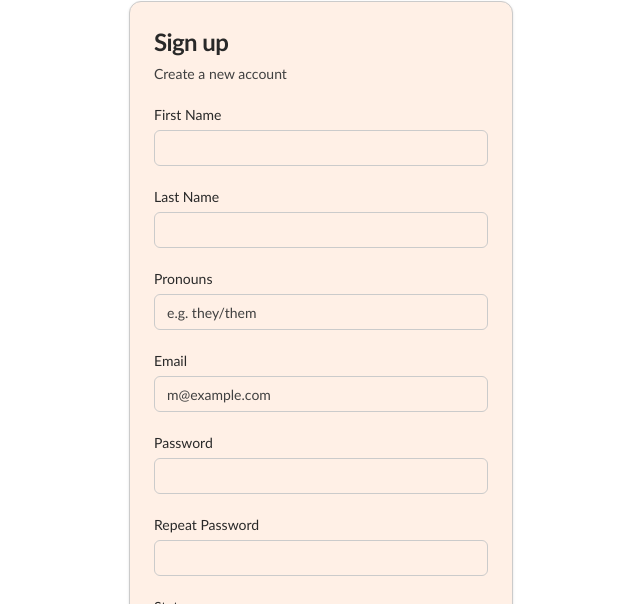
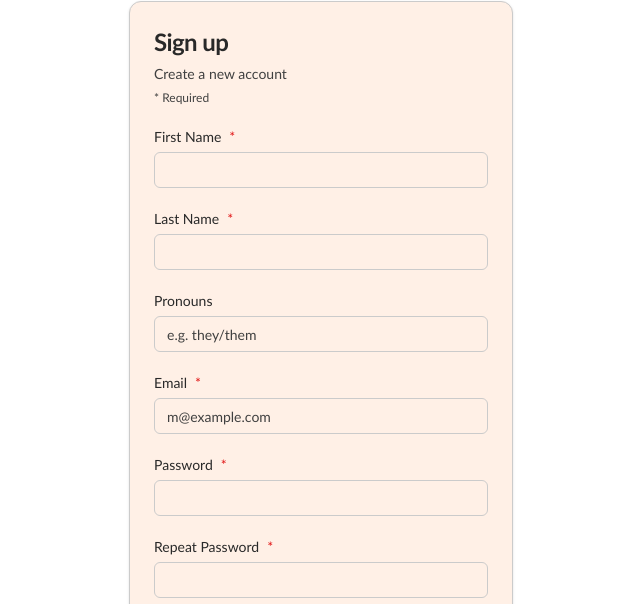
Before and after one commit to lfryemason/pih-advocacy-engage, a Next.js app: page /auth/sign-up in a window 1280 px wide. Shown: the part 269-873 px from the top of the page, without its empty margins (319-959 px from the left). Built offline with nearby package versions, Linux system fonts and the light colour scheme; no server answers.

Commit message:
Add required asterisks to sign-up form fields

```diff
--- a/components/sign-up-form.tsx
+++ b/components/sign-up-form.tsx
@@ -83,12 +83,18 @@ export function SignUpForm({
         <CardHeader>
           <CardTitle className="text-2xl">Sign up</CardTitle>
           <CardDescription>Create a new account</CardDescription>
+          <p className="text-xs text-muted-foreground">* Required</p>
         </CardHeader>
         <CardContent>
           <form onSubmit={handleSignUp}>
             <div className="flex flex-col gap-6">
               <div className="grid gap-2">
-                <Label htmlFor="first-name">First Name</Label>
+                <Label htmlFor="first-name">
+                  First Name{" "}
+                  <span aria-hidden="true" className="text-destructive">
+                    *
+                  </span>
+                </Label>
                 <Input
                   id="first-name"
                   type="text"
@@ -98,7 +104,12 @@ export function SignUpForm({
                 />
               </div>
               <div className="grid gap-2">
-                <Label htmlFor="last-name">Last Name</Label>
+                <Label htmlFor="last-name">
+                  Last Name{" "}
+                  <span aria-hidden="true" className="text-destructive">
+                    *
+                  </span>
+                </Label>
                 <Input
                   id="last-name"
                   type="text"
@@ -118,7 +129,12 @@ export function SignUpForm({
                 />
               </div>
               <div className="grid gap-2">
-                <Label htmlFor="email">Email</Label>
+                <Label htmlFor="email">
+                  Email{" "}
+                  <span aria-hidden="true" className="text-destructive">
+                    *
+                  </span>
+                </Label>
                 <Input
                   id="email"
                   type="email"
@@ -130,7 +146,12 @@ export function SignUpForm({
               </div>
               <div className="grid gap-2">
                 <div className="flex items-center">
-                  <Label htmlFor="password">Password</Label>
+                  <Label htmlFor="password">
+                    Password{" "}
+                    <span aria-hidden="true" className="text-destructive">
+                      *
+                    </span>
+                  </Label>
                 </div>
                 <Input
                   id="password"
@@ -142,7 +163,12 @@ export function SignUpForm({
               </div>
               <div className="grid gap-2">
                 <div className="flex items-center">
-                  <Label htmlFor="repeat-password">Repeat Password</Label>
+                  <Label htmlFor="repeat-password">
+                    Repeat Password{" "}
+                    <span aria-hidden="true" className="text-destructive">
+                      *
+                    </span>
+                  </Label>
                 </div>
                 <Input
                   id="repeat-password"
@@ -164,9 +190,7 @@ export function SignUpForm({
                 </Select>
               </div>
               <div className="grid gap-2">
-                <Label htmlFor="district">
-                  Congressional District
-                </Label>
+                <Label htmlFor="district">Congressional District</Label>
                 <Select
                   id="district"
                   value={district}
```
Also changed, not shown: 2 other files (tests, documents, lock files or other folders).
